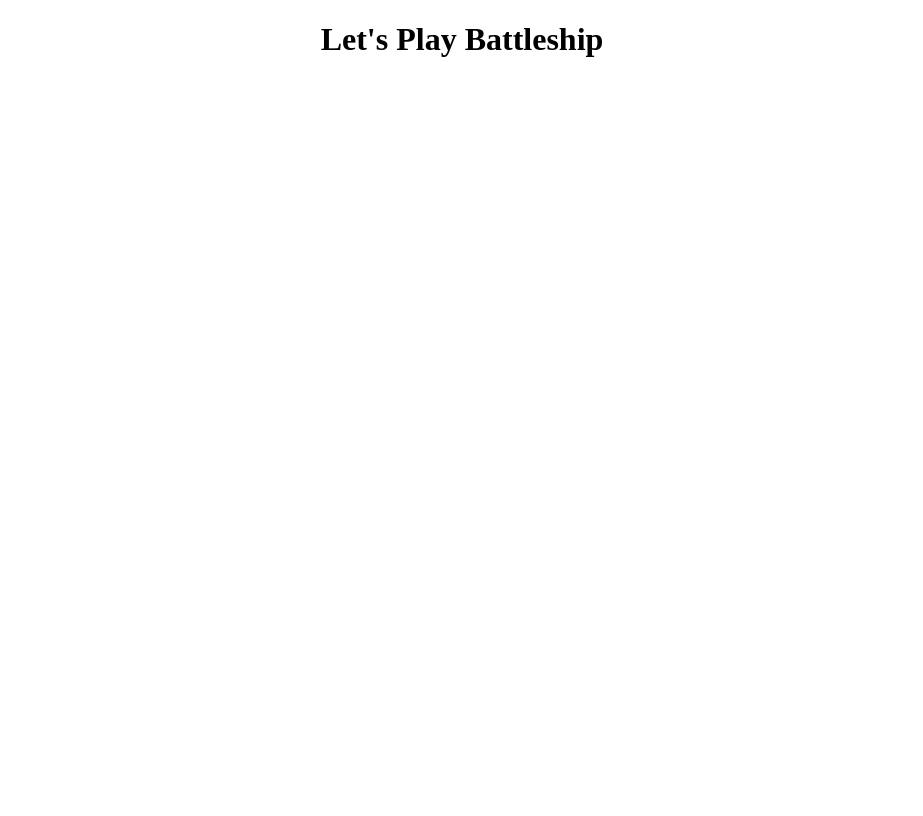
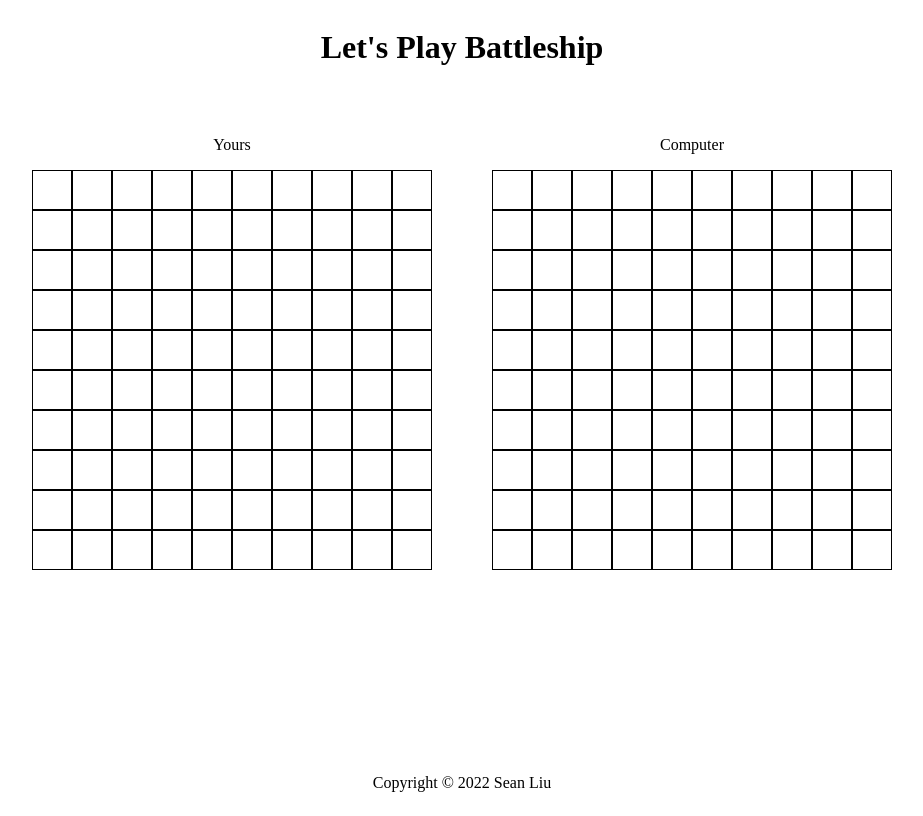
Before and after one commit to siang720/The-Odin-Project-BattleShip, a website built with webpack: page dist/index.html in a window 1280 px wide. Shown: the whole page, without its empty margins (178-1101 px from the left). Built offline with nearby package versions, Linux system fonts and the light colour scheme.

Commit message:
initialize html element

```diff
--- /dev/null
+++ b/src/DOM/website.js
@@ -0,0 +1,64 @@
+const createHeader = () => {
+  const header = document.createElement("div");
+  header.classList.add("header");
+
+  const gameName = document.createElement("h1");
+  gameName.classList.add("game-name");
+  gameName.textContent = "Let's Play Battleship";
+
+  header.appendChild(gameName);
+
+  return header;
+}
+
+const createMain = () => {
+  const main = document.createElement("div");
+  main.classList.add("main");
+  main.appendChild(createGameBoardCard("Yours", 10));
+  main.appendChild(createGameBoardCard("Computer",10));
+
+  return main;
+}
+
+const createGameBoardCard = (name, size) => {
+  const gameBoardCard = document.createElement("div");
+  gameBoardCard.classList.add("game-board-card");
+  const userName = document.createElement("div");
+  userName.classList.add("user-name");
+  userName.innerText = name;
+  const grid = document.createElement("div");
+  grid.classList.add("grid");
+  grid.classList.add(name);
+
+  gameBoardCard.appendChild(userName);
+  gameBoardCard.appendChild(grid);
+
+  grid.style.gridTemplateColumns = `repeat(${size}, 1fr)`
+  grid.style.gridTemplateRows = `repeat(${size}, 1fr)`
+  for (let i = 0; i < size * size; i++) {
+    const gridElement = document.createElement('div');
+    gridElement.classList.add('grid-element');
+    grid.appendChild(gridElement);
+  }
+
+  return gameBoardCard;
+}
+
+const createFooter = () => {
+  const footer = document.createElement("footer");
+  footer.classList.add("footer");
+  const copyright = document.createElement("p");
+  copyright.textContent = `Copyright © ${new Date().getFullYear()} Sean Liu`;
+  footer.appendChild(copyright);
+
+  return footer;
+}
+
+const initializeWebsite = () => {
+  const content = document.getElementById("content");
+  content.appendChild(createHeader());
+  content.appendChild(createMain());
+  content.appendChild(createFooter());
+}
+
+export default initializeWebsite;
--- a/src/index.js
+++ b/src/index.js
@@ -1,8 +1,4 @@
 import './style.css';
+import initializeWebsite from './DOM/website';
 
-const content = document.getElementById("content");
-
-const title = document.createElement("h1");
-title.innerText = "Let's Play Battleship";
-
-content.appendChild(title);
+initializeWebsite();
--- a/src/style.css
+++ b/src/style.css
@@ -1,3 +1,35 @@
 #content {
+  display: flex;
+  flex-direction: column;
   text-align: center;
+  height: 100vh;
 }
+
+.header {
+  margin-bottom: 48px;
+}
+
+.main {
+  flex: 1;
+  display: flex;
+  justify-content: center;
+  gap: 60px;
+}
+
+.user-name {
+  margin-bottom: 16px;
+}
+
+.grid {
+  display: grid;
+  width: 400px;
+  height: 400px;
+}
+
+.grid-element {
+  border: 1px solid black;
+}
+
+.grid-element:hover {
+  background-color: yellow;
+}
```
